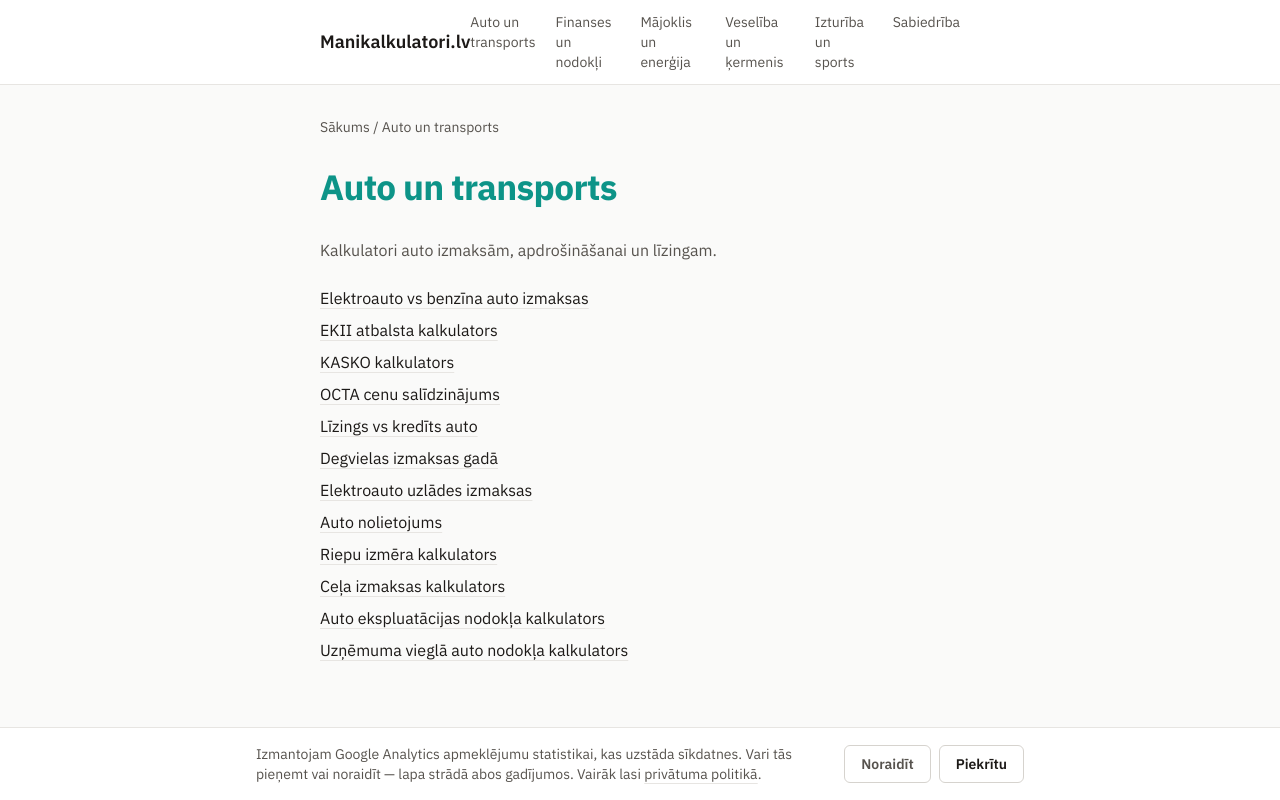
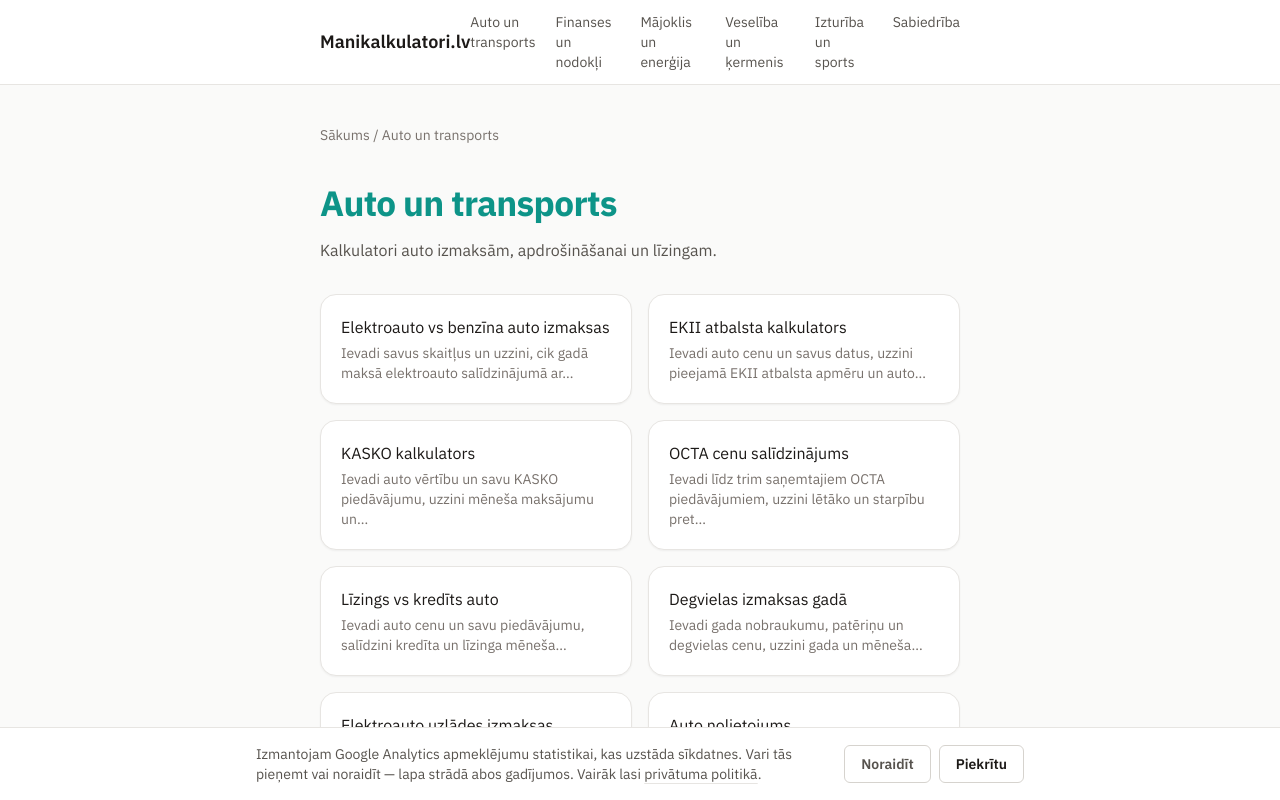
Before and after one commit to endelis/manikalkulatori, a Next.js app: page /auto in a window 1280 px wide. Shown: the top 800 px of the page. Built offline with nearby package versions, Linux system fonts and the light colour scheme.

Commit message:
feat: card grid for category pages instead of a link list
Co-Authored-By: Claude Sonnet 5 <noreply@anthropic.com>

```diff
--- a/app/[category]/page.tsx
+++ b/app/[category]/page.tsx
@@ -28,6 +28,13 @@ export async function generateMetadata({
   };
 }
 
+function truncateAtWord(text: string, maxLength: number): string {
+  if (text.length <= maxLength) return text;
+  const cut = text.slice(0, maxLength);
+  const lastSpace = cut.lastIndexOf(' ');
+  return `${cut.slice(0, lastSpace > 0 ? lastSpace : maxLength)}…`;
+}
+
 export default async function CategoryPage({
   params,
 }: {
@@ -40,35 +47,37 @@ export default async function CategoryPage({
   const categoryCalculators = getCalculatorsByCategory(category.slug);
 
   return (
-    <main className="mx-auto flex max-w-2xl flex-col gap-6 px-4 py-8">
-      <nav aria-label="Breadcrumb" className="text-sm text-panel-muted">
+    <main className="mx-auto flex max-w-2xl flex-col gap-8 px-4 py-10">
+      <nav aria-label="Breadcrumb" className="text-sm text-panel-faint">
         <Link href="/">Sākums</Link>
         {' / '}
         <span>{category.title}</span>
       </nav>
 
+      <header className="flex flex-col gap-2">
         <h1 className="font-sans text-h1" style={{ color: category.accentVar }}>
           {category.title}
         </h1>
         <p className="text-panel-muted">{category.description}</p>
+      </header>
 
       {categoryCalculators.length === 0 ? (
-        <p className="rounded-md border border-panel-border bg-panel-surface p-4 text-panel-muted">
+        <p className="rounded-xl border border-panel-border bg-panel-surface p-5 text-panel-muted shadow-sm">
           Šajā kategorijā drīzumā būs pieejami kalkulatori.
         </p>
       ) : (
-        <ul className="flex flex-col gap-2">
+        <div className="grid grid-cols-1 gap-4 sm:grid-cols-2">
           {categoryCalculators.map((calculator) => (
-            <li key={calculator.slug}>
             <Link
+              key={calculator.slug}
               href={`/${category.slug}/${calculator.slug}`}
-                className="text-panel-text underline decoration-panel-border underline-offset-4 hover:decoration-current"
+              className="flex flex-col gap-1 rounded-2xl border border-panel-border bg-panel-surface p-5 shadow-sm transition-shadow duration-[120ms] hover:shadow"
             >
-                {calculator.title}
+              <span className="font-medium text-panel-text">{calculator.title}</span>
+              <span className="text-sm text-panel-faint">{truncateAtWord(calculator.intro, 80)}</span>
             </Link>
-            </li>
           ))}
-        </ul>
+        </div>
       )}
     </main>
   );
```
Lines whose indentation alone changed are shown as unchanged.
